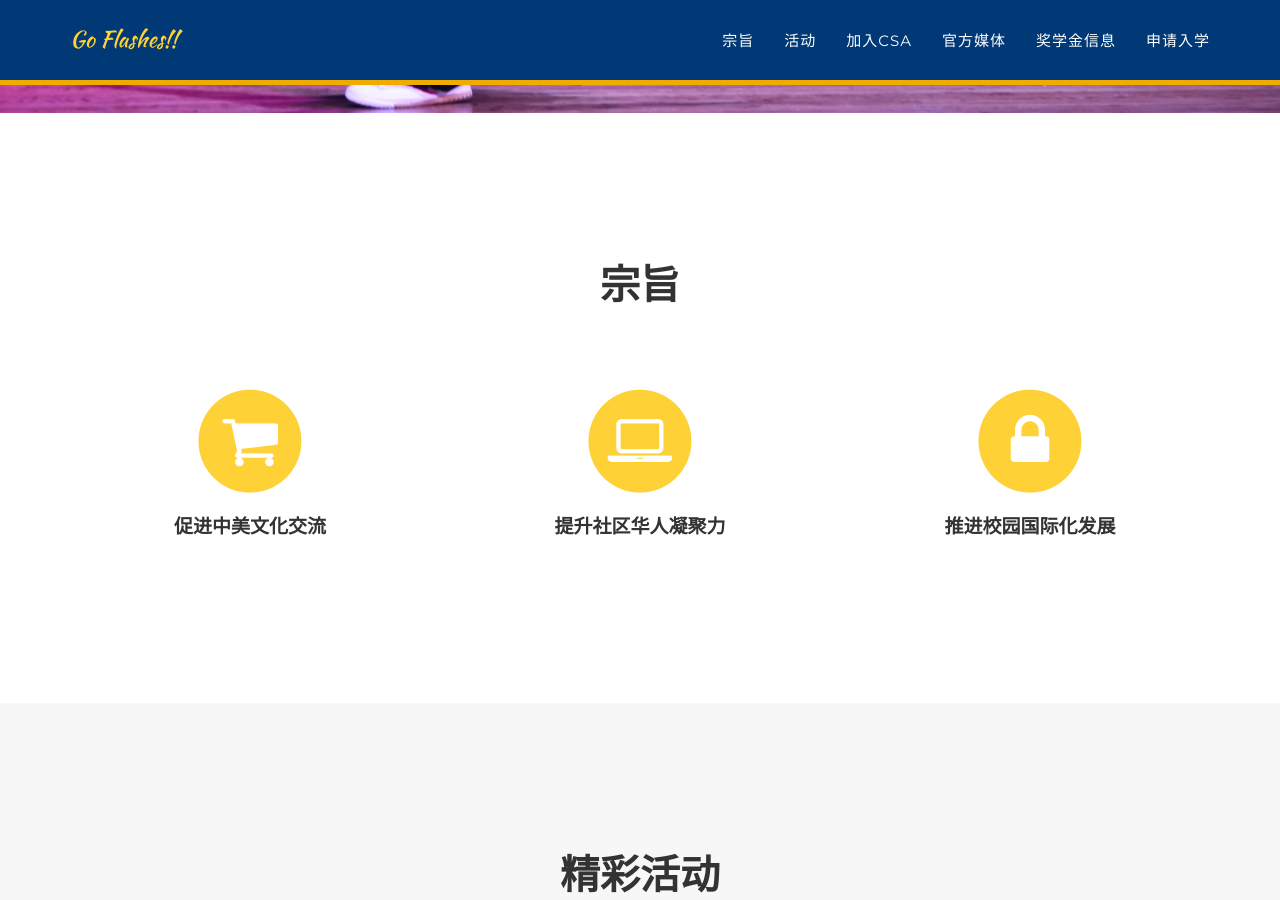
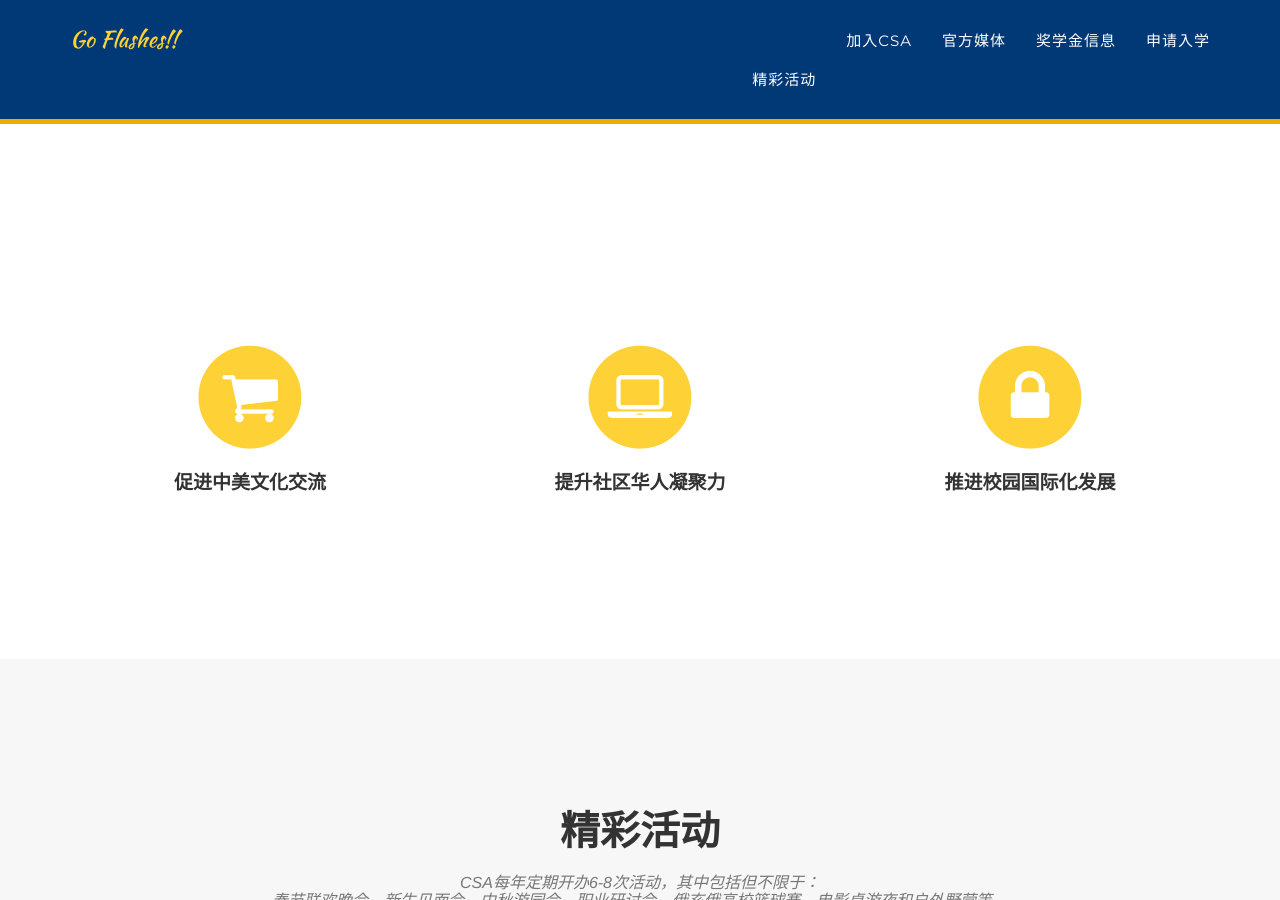
Before and after one commit to csakent/csakent.github.io, a Jekyll site: the page built from index.html, in a window 1280 px wide and 900 px high, scrolled down 683 px. Built offline with Jekyll 4.4.1, drawn with Linux system fonts in a browser that asks for light colours; some web fonts are replaced.

Commit message:
change few things

```diff
--- a/_includes/header.html
+++ b/_includes/header.html
@@ -18,10 +18,10 @@
                         <a href="#page-top"></a>
                     </li>
                     <li>
-                        <a class="page-scroll" href="#services">宗旨</a>
+                        <a class="page-scroll" href="#services"关于我们</a>
                     </li>
                     <li>
-                        <a class="page-scroll" href="#portfolio">活动</a>
+                        <a class="page-scroll" href="#portfolio">精彩活动</a>
                     </li>
                     <li>
                         <a class="page-scroll" href="#about">加入CSA</a>
--- a/_includes/services.html
+++ b/_includes/services.html
@@ -3,7 +3,7 @@
         <div class="container">
             <div class="row">
                 <div class="col-lg-12 text-center">
-                    <h2 class="section-heading">宗旨</h2>
+                    <h2 class="section-heading"关于我们</h2>
                     <h3 class="section-subheading text-muted"></h3>
                 </div>
             </div>
--- a/_includes/team.html
+++ b/_includes/team.html
@@ -4,7 +4,7 @@
             <div class="row">
                 <div class="col-lg-12 text-center">
                     <h2 class="section-heading">官方媒体</h2>
-                    <h3 class="section-subheading text-muted"></h3>
+                    <h3 class="section-subheading text-muted">欢迎从以下渠道获取学联的最新消息</h3>
                 </div>
             </div>
             <div class="row">
```
Also changed, not shown: img/landingpage-wushu.png, img/zhongqiuhezhao1469x720.jpg.
